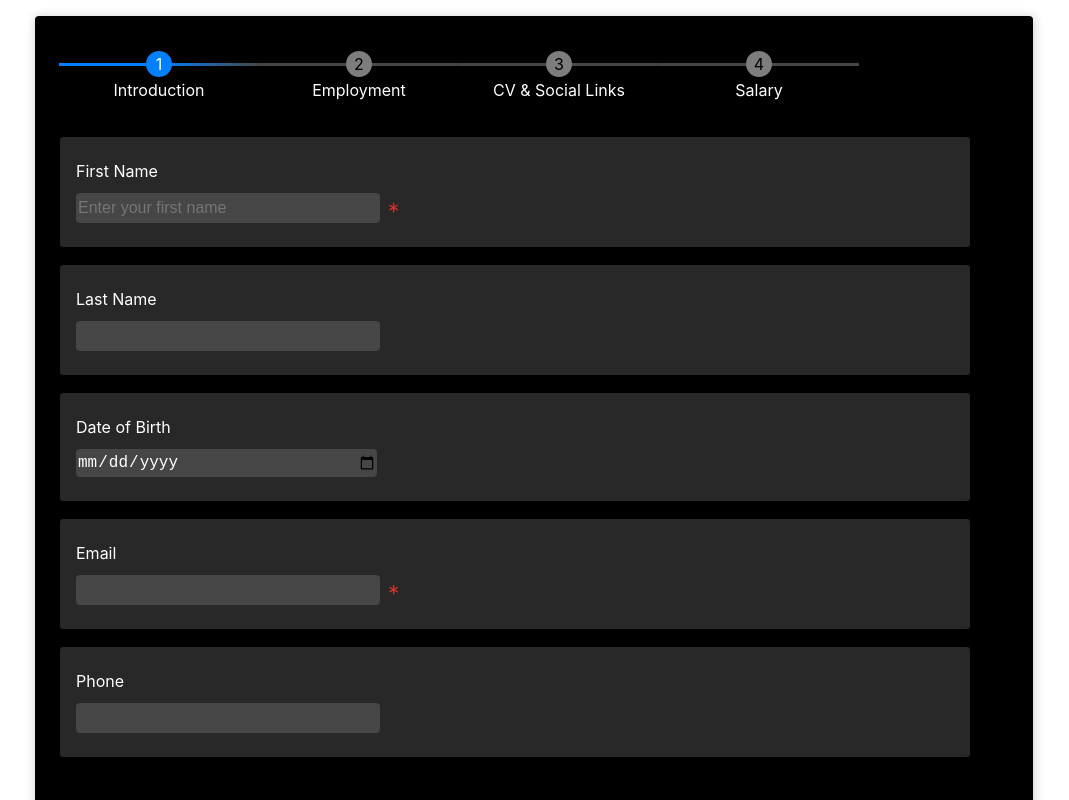
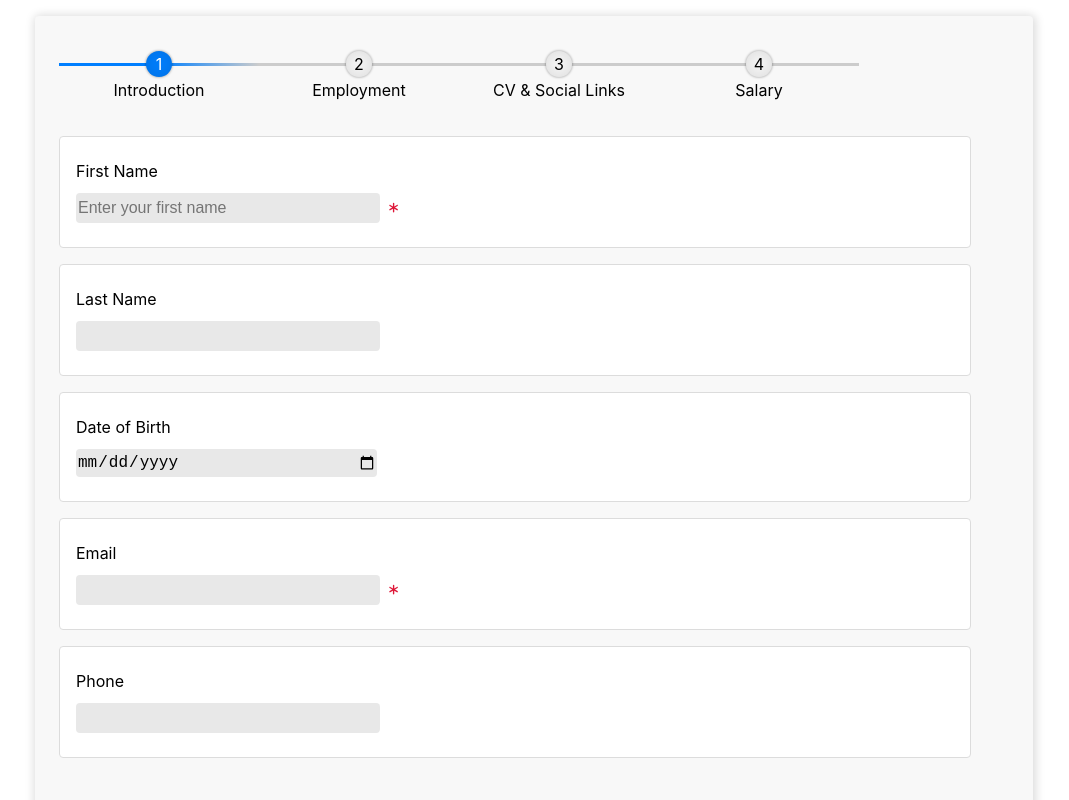
Before and after one commit to prabhuignoto/react-wizardry, a React (Vite) app: page / in a window 1280 px wide. Shown: the top 800 px of the page, without its empty margins (130-1199 px from the left). Built offline with nearby package versions, Linux system fonts and the light colour scheme; the HTML template or start-up script is replaced by a standard one.

Commit message:
fix themeing issue

```diff
--- a/src/App.tsx
+++ b/src/App.tsx
@@ -11,7 +11,6 @@ function App() {
         bodyHeight={750}
         highlightFieldsOnValidation
         noPageTitle
-        strict={false}
         onFinish={(val) => console.log(val)}
         pages={[
           {
@@ -144,6 +143,7 @@ function App() {
             title: "salary",
           },
         ]}
+        showStepperTitles
         // noPageTitle
         // icons={[
         //   <User key="usr" />,
@@ -151,24 +151,24 @@ function App() {
         //   <Twitter key="twitter" />,
         //   <Dollar key="dollar" />,
         // ]}
-        showStepperTitles
         silent
+        strict={false}
         // silent
         // strict={false}
         // RTL
-        theme={{
-          background: "#000",
-          fail: "#cf352e",
-          formFieldBackground: "#282828",
-          formFieldBorder: "#000",
-          inputBackground: "#464646",
-          inputTextColor: "#fff",
-          primary: "#007fff",
-          success: "#519259",
-          tabColor: "#7d7d7d",
-          tabLineColor: "#464646",
-          textColor: "#fff",
-        }}
+        // theme={{
+        //   background: "#000",
+        //   fail: "#cf352e",
+        //   formFieldBackground: "#282828",
+        //   formFieldBorder: "#000",
+        //   inputBackground: "#464646",
+        //   inputTextColor: "#fff",
+        //   primary: "#007fff",
+        //   success: "#519259",
+        //   tabColor: "#7d7d7d",
+        //   tabLineColor: "#464646",
+        //   textColor: "#fff",
+        // }}
         validationDelay={100}
       />
     </div>
--- a/src/components/wizard-header/wizard-header.module.scss
+++ b/src/components/wizard-header/wizard-header.module.scss
@@ -23,7 +23,6 @@
 
 .tab {
   border-radius: 50%;
-  // background: var(--rc-wiz-tabColor);
   color: #000;
   display: flex;
   align-items: center;
@@ -33,8 +32,6 @@
   cursor: pointer;
   font-size: 1rem;
   position: relative;
-  box-shadow: inset 0 0 14px 2px rgba(0, 0, 0, 0.1),
-    0 0 2px 1px rgba(0, 0, 0, 0.2);
   transition: background 0.1s ease-in, color 0.1s ease-in;
 
   &.RTL:first-child {
@@ -44,12 +41,10 @@
   &.disabled {
     cursor: not-allowed;
     pointer-events: none;
-    // opacity: 0.75;
   }
 
   &.selected:not(.fail),
   &.success {
-    // background: var(--rc-wiz-primary);
     color: #fff;
   }
 
@@ -71,7 +66,6 @@
     z-index: 1;
   }
 
-  // &:not(:last-child)::after {
   &::after {
     content: "";
     display: block;
@@ -118,6 +112,8 @@
 
   &::after {
     content: "";
+    box-shadow: inset 0 0 14px 2px rgba(0, 0, 0, 0.1),
+      0 0 2px 1px rgba(0, 0, 0, 0.2);
     position: absolute;
     top: 50%;
     left: 50%;
```
Also changed, not shown: .eslintrc.js.
